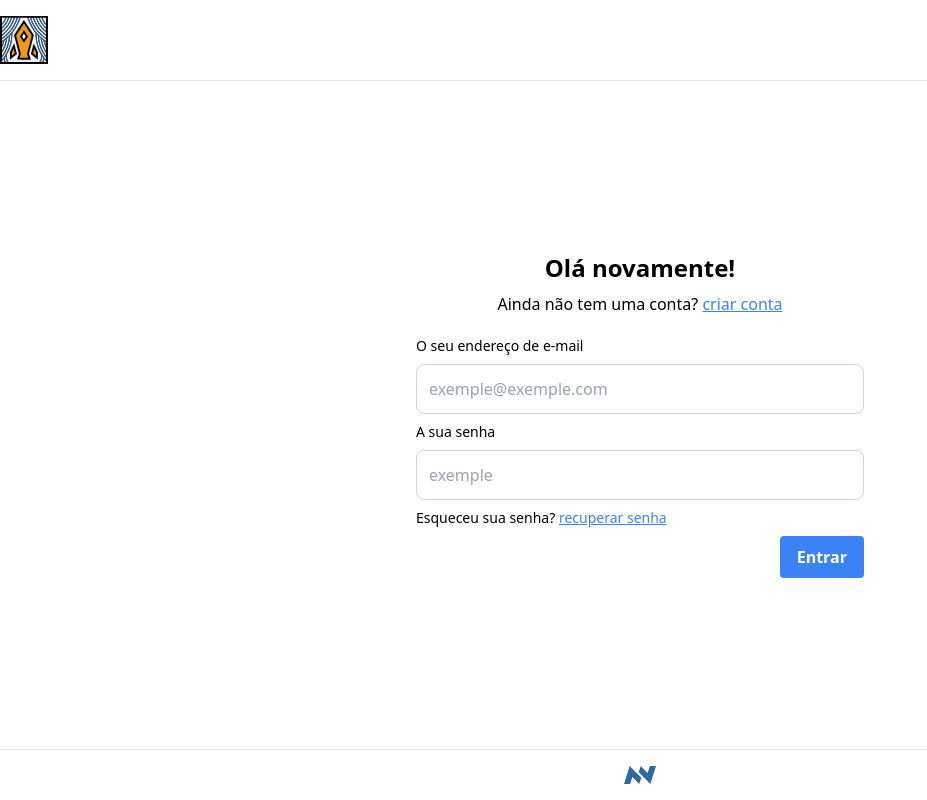
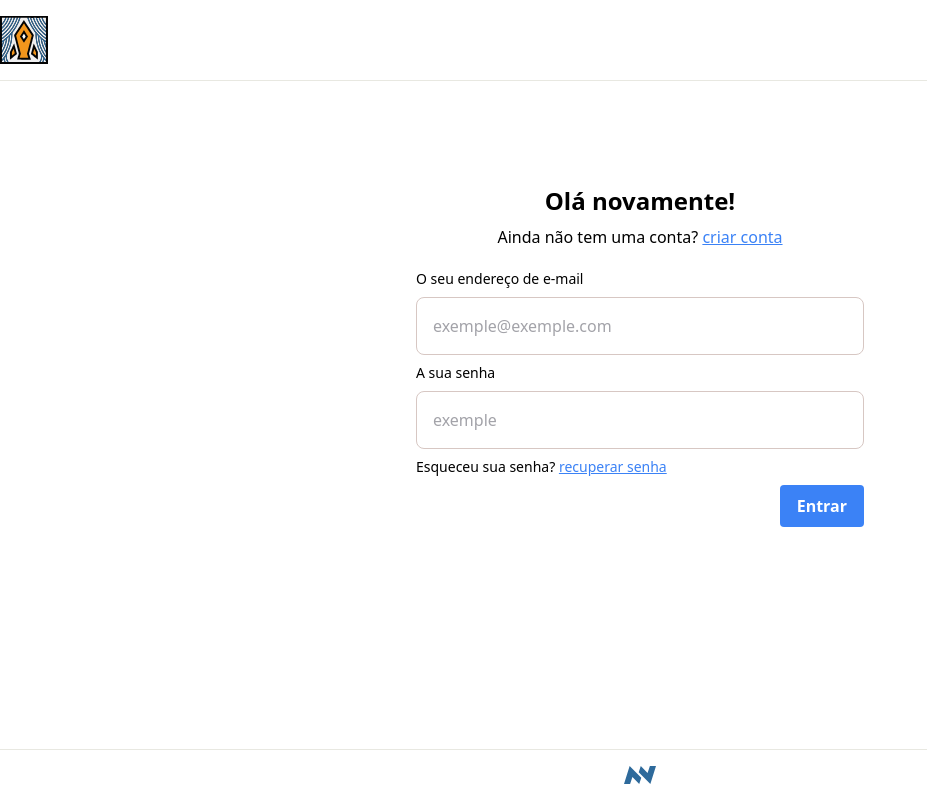
Before and after one commit to FilipiR22/front-anamnesia, a React (Vite) app: page /login in a window 1280 px wide. Shown: the whole page, without its empty margins (0-927 px from the left). Built offline with nearby package versions, Linux system fonts and the light colour scheme.

Commit message:
subindo configurações de script e começo de stilos corrigidos

```diff
--- a/index.html
+++ b/index.html
@@ -6,7 +6,6 @@
   <link rel="icon" type="image/svg+xml" href="src/assets/logo_anamnesia.svg" />
   <meta name="viewport" content="width=device-width, initial-scale=1.0" />
   <link rel="stylesheet" href="https://cdnjs.cloudflare.com/ajax/libs/font-awesome/6.7.1/css/all.min.css" integrity="sha512-5Hs3dF2AEPkpNAR7UiOHba+lRSJNeM2ECkwxUIxC1Q/FLycGTbNapWXB4tP889k5T5Ju8fs4b1P5z/iB4nMfSQ==" crossorigin="anonymous" referrerpolicy="no-referrer" />
-  <link href="src/styles/output.css" rel="stylesheet">
   <title>Anamnesia</title>
 </head>
 
--- a/package.json
+++ b/package.json
@@ -7,7 +7,10 @@
     "dev": "vite",
     "build": "vite build",
     "lint": "eslint .",
-    "preview": "vite preview"
+    "preview": "vite preview",
+    "start": "concurrently \"npm run start:react\" \"npm run start:tailwind\"",
+    "start:react": "npm run dev",
+    "start:tailwind": "npx tailwindcss -i ./src/styles/input.css -o ./src/styles/output.css --watch"
   },
   "dependencies": {
     "@fortawesome/free-solid-svg-icons": "^6.7.1",
@@ -21,6 +24,7 @@
     "@types/react": "^18.3.12",
     "@types/react-dom": "^18.3.1",
     "@vitejs/plugin-react": "^4.3.3",
+    "concurrently": "^9.1.0",
     "eslint": "^9.13.0",
     "eslint-plugin-react": "^7.37.2",
     "eslint-plugin-react-hooks": "^5.0.0",
--- a/src/App.jsx
+++ b/src/App.jsx
@@ -1,4 +1,5 @@
 import AppRoutes from './routes/AppRoutes';
+import './styles/output.css';
 
 const App = () => {
   return <AppRoutes />;
--- a/src/components/InputPrimary.jsx
+++ b/src/components/InputPrimary.jsx
@@ -8,7 +8,7 @@ function InputPrimary({ text_label, placeholder, id, type }) {
                 type={type}
                 placeholder={placeholder}
                 id={id}
-                className="border border-gray-300 rounded-lg p-3 focus:outline-none focus:ring-2 focus:ring-blue-500"
+                className="border border-gray-300 rounded-lg focus:outline-none focus:ring-2 focus:ring-blue-500 p-4"
             />
         </fieldset>
     );
--- a/src/pages/Login.jsx
+++ b/src/pages/Login.jsx
@@ -10,7 +10,7 @@ function Login() {
         <>
             <div className="flex flex-col justify-between min-h-screen root-container">
                 <Header />
-                <main className="flex justify-center items-center flex-1">
+                <main className="flex justify-center flex-1 mt-104">
                     <div className="content w-full max-w-md flex flex-col gap-5">
                         <Title text_h1="Olá novamente!">
                             Ainda não tem uma conta? <Link to="/" className="text-blue-500 underline">criar conta</Link>
--- a/src/styles/output.css
+++ b/src/styles/output.css
@@ -124,7 +124,7 @@
   /* 2 */
   border-style: solid;
   /* 2 */
-  border-color: #e5e7eb;
+  border-color: #E8E8E1;
   /* 2 */
 }
 
@@ -489,7 +489,7 @@ textarea {
 input::-moz-placeholder, textarea::-moz-placeholder {
   opacity: 1;
   /* 1 */
-  color: #9ca3af;
+  color: #A3A3A9;
   /* 2 */
 }
 
@@ -497,7 +497,7 @@ input::placeholder,
 textarea::placeholder {
   opacity: 1;
   /* 1 */
-  color: #9ca3af;
+  color: #A3A3A9;
   /* 2 */
 }
 
@@ -601,6 +601,10 @@ video {
   margin-left: auto;
 }
 
+.mt-104 {
+  margin-top: 104px;
+}
+
 .block {
   display: block;
 }
@@ -679,7 +683,7 @@ video {
 
 .border-gray-300 {
   --tw-border-opacity: 1;
-  border-color: rgb(209 213 219 / var(--tw-border-opacity, 1));
+  border-color: rgb(215 199 195 / var(--tw-border-opacity, 1));
 }
 
 .border-transparent {
@@ -703,6 +707,10 @@ video {
 
 .p-3 {
   padding: 0.75rem;
+}
+
+.p-4 {
+  padding: 1rem;
 }
 
 .px-4 {
```
Also changed, not shown: tailwind.config.js (+48 -1 lines), 1 other file (tests, documents, lock files or other folders).
